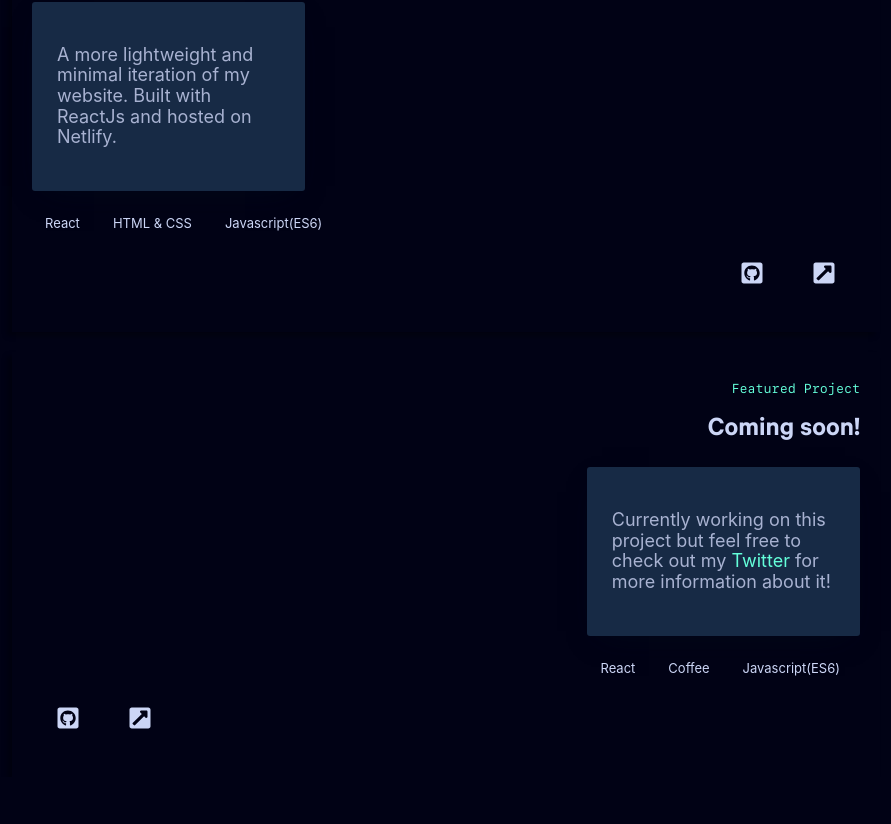
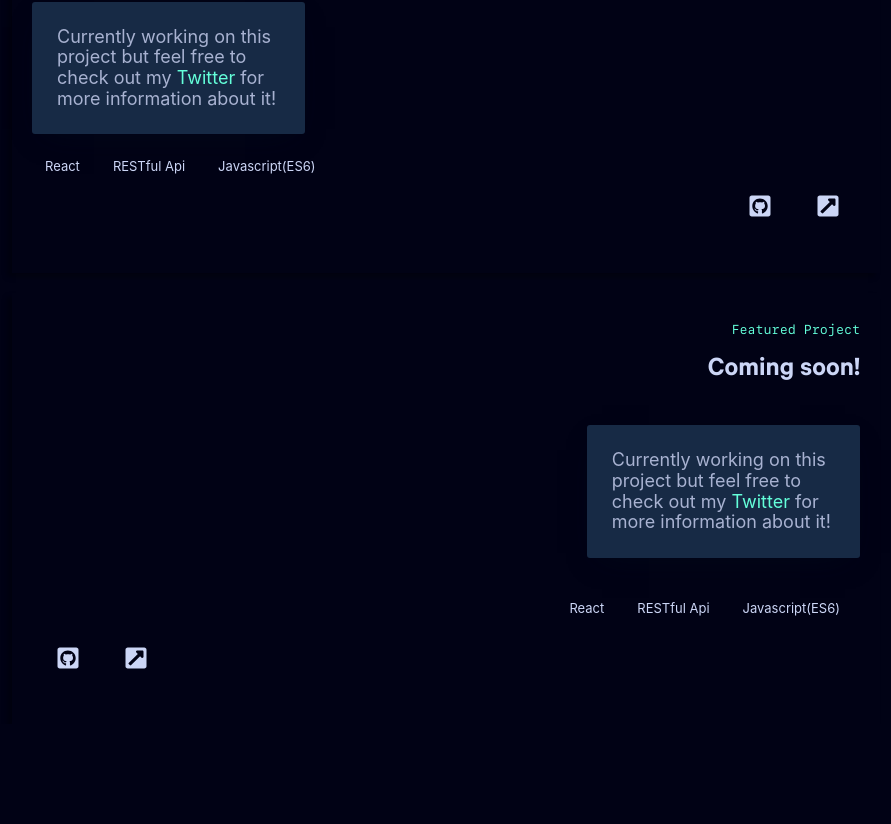
Before and after one commit to tommymaher15/Personal-Site-2.0-, a React (Create React App) app: page / in a window 1280 px wide. Shown: the part 1636-2460 px from the top of the page, without its empty margins (136-1027 px from the left). Built offline with nearby package versions, Linux system fonts and the light colour scheme.

Commit message:
BIG REFACTOR on the project cards before redesign! :rocket:

```diff
--- a/src/components/ProjectCards/ProjectCard1.js
+++ b/src/components/ProjectCards/ProjectCard1.js
@@ -1,63 +1,80 @@
 import React, { Component } from 'react'
 import styled from '@emotion/styled';
 import theme from '../../styles/theme';
-import { FaGithubSquare,FaExternalLinkSquareAlt  } from 'react-icons/fa';
-//import Image from "./project1.png";
+
+import Socials from "../Icons/Socials";
 //
+
+
+
+
+
+
+export default class ProjectCard1 extends Component {
+    render() {
+        return (
+            <Card>
+               <CardContent>
+               <h4>Featured Project</h4>
+               <h5>Coming soon!</h5>
+                <p>Currently working on this project but feel free to check out my
+                  <a href ="https://twitter.com/TommyMa88163906"> Twitter </a>
+                for more information about it!
+               </p>
+
+               <ul>
+                 <li>React</li>
+                 <li>RESTful Api</li>
+                 <li>Javascript(ES6)</li>
+
+               </ul>
+            <Socials />
+          </CardContent>
+        </Card>
+        )
+    }
+}
+
+
+
 
 
 const Card = styled.div`
  display: flex;
 flex-direction: column;
+justify-content: flex-start;
 background-color:${theme.colors.Navy};
-
 box-shadow: -5px 4px 5px 0px rgba(0, 0, 0, 0.3);
 width: 100%;
 
 @media (min-width: 768px) {
-
   padding: 20px;
 width:70%;
 margin-left:8em;
 };
-
 `;
 
-const SkillList = styled.ul`
-display: flex;
-flex-wrap: wrap;
-padding: 0px;
-margin: 25px 0px 10px;
-list-style: outside none none;
-align-content:flex-end;`;
 
-const SkillListItem = styled.li`
-padding-left:1em;
-font-size: 13px;
-color: ${theme.colors.vLightSlate};
-margin-right: 20px;
-margin-bottom: 7px;
-white-space: nowrap;
-;`;
+const CardContent = styled.div`
 
 
-const Heading1 = styled.h4`font-size: 13px;
+h4{
+  font-size: 13px;
 font-weight: normal;
 color: ${theme.colors.green};
 font-family: "SF Mono";
 font-weight:400;
 margin-top: 10px;
-padding-top: 0px;`;
+padding-top: 0px;}
 
-const Heading2= styled.h5`
-font-size: 28px;
+h5{font-size: 28px;
 margin: 0px 0px 20px;
 color:${theme.colors.vLightSlate};
 font-family:"Calibre";
-font-weight:600;
-`;
+font-weight:600;}
 
-const Paragraph = styled.div`padding: 25px;
+
+p{padding: 25px;
 color: rgb(168, 178, 209);
 font-size: 18px;
 border-radius: 3px;
@@ -67,95 +84,31 @@ width:65%;
 align-content:center;
 justify-content:center;
 
-
 @media (min-width: 768px){
 
-  width:33%;};
+  width:33%;
+}
+a{
+  color:${theme.colors.green};
+text-decoration:none;
+}
+}
 
-`;
-
-
-
-
-const SocialList = styled.ul`
-display: flex;
+ul{display: flex;
 flex-wrap: nowrap;
 padding: 0px;
 margin: 25px 0px 10px;
 list-style: outside none none;
-justify-content:flex-end;
-align-content:flex-end;
-top: -8rem;
-position:relative;
-top:3em;
-`;
+align-content:flex-start;}
+li
+{
+padding-left:1em;
+font-size: 13px;
+color: ${theme.colors.vLightSlate};
+margin-right: 20px;
+margin-bottom: 7px;
+white-space: nowrap;
+}
 
-const SocialListItem = styled.li`
-padding-left:1em;
-font-size: 24px;
-color: ${theme.colors.vLightSlate};
-margin-right: 1em;
-position:relative;
-top:-2.5em;
-white-space: nowrap;
-
-&:hover{
-  color:${theme.colors.green};
-  transform: scale(1.150);
-};
 
 `;
-
-const A = styled.a`
-
-text-decoration:none;
-color:inherit;
-`;
-
-
-
-
-export default class ProjectCard1 extends Component {
-    render() {
-        return (
-            <Card>
-
-            <Heading1>Featured Project</Heading1>
-            <Heading2>My Personal Website</Heading2>
-
-
-   <Paragraph>
-
-   <p>A more lightweight and minimal iteration of my website. Built with ReactJs and hosted on Netlify.
-    </p>
-
-   </Paragraph>
-
-            <SkillList>
-
-                <SkillListItem>React</SkillListItem>
-                <SkillListItem>HTML & CSS</SkillListItem>
-                <SkillListItem>Javascript(ES6)</SkillListItem>
-
-           </SkillList>
-
-
-          <SocialList>
-          <SocialListItem>
-         <A href="https://github.com/tommymaher15/Personal-Site-2.0-"> <FaGithubSquare/></A>
-          </SocialListItem>
-
-          <SocialListItem>
-
-          <A href="https://clever-nightingale-170988.netlify.app/"> <FaExternalLinkSquareAlt/></A>
-          </SocialListItem>
-
-          </SocialList>
-
-
-
-
-        </Card>
-        )
-    }
-}
--- a/src/components/ProjectCards/ProjectCard2.js
+++ b/src/components/ProjectCards/ProjectCard2.js
@@ -1,7 +1,35 @@
 import React, { Component } from 'react'
 import styled from '@emotion/styled';
 import theme from '../../styles/theme';
-import { FaGithubSquare,FaExternalLinkSquareAlt  } from 'react-icons/fa';
+import Socials from "../Icons/Socials";
+
+
+
+
+export default class ProjectCard1 extends Component {
+    render() {
+        return (
+            <Card>
+             <CardContent>
+               <h4>Featured Project</h4>
+               <h5>Coming soon!</h5>
+                <p>Currently working on this project but feel free to check out my
+                  <a href ="https://twitter.com/TommyMa88163906"> Twitter </a>
+                for more information about it!
+               </p>
+
+               <ul>
+                 <li>React</li>
+                 <li>RESTful Api</li>
+                 <li>Javascript(ES6)</li>
+
+               </ul>
+            <Socials />
+          </CardContent>
+        </Card>
+        )
+    }
+}
 
 
 
@@ -29,31 +57,24 @@ align-content:flex-end;
 justify-content:center;
 align-items:flex-end;
 flex-direction:column;
-`;
 
-
-
-
-
-const Heading1 = styled.h4`
-font-size: 13px;
+h4{
+  font-size: 13px;
 font-weight: normal;
 color: ${theme.colors.green};
 font-family: "SF Mono";
 font-weight:400;
 margin-top: 10px;
-padding-top: 0px;`;
+padding-top: 0px;}
 
-const Heading2= styled.h5`
-font-size: 28px;
+h5{font-size: 28px;
 margin: 0px 0px 20px;
 color:${theme.colors.vLightSlate};
 font-family:"Calibre";
-font-weight:600;
-`;
+font-weight:600;}
 
-const Paragraph = styled.div`
-padding: 25px;
+
+p{padding: 25px;
 color: rgb(168, 178, 209);
 font-size: 18px;
 border-radius: 3px;
@@ -63,121 +84,31 @@ width:65%;
 align-content:center;
 justify-content:center;
 
-
 @media (min-width: 768px){
 
   width:33%;
 }
+a{
+  color:${theme.colors.green};
+text-decoration:none;
+}
+}
 
-`;
-
-
-
-const SkillList = styled.ul`
-display: flex;
+ul{display: flex;
 flex-wrap: nowrap;
 padding: 0px;
 margin: 25px 0px 10px;
 list-style: outside none none;
-align-content:flex-start;`;
-
-const SkillListItem = styled.li`
+align-content:flex-start;}
+li
+{
 padding-left:1em;
 font-size: 13px;
 color: ${theme.colors.vLightSlate};
 margin-right: 20px;
 margin-bottom: 7px;
 white-space: nowrap;
-;`;
+}
 
 
-
-
-
-
-const SocialList = styled.ul`
-display: flex;
-flex-wrap: nowrap;
-padding: 0px;
-margin: 25px 0px 10px;
-list-style: outside none none;
-justify-content:flex-end;
-align-content:flex-end;
-top: -8rem;
-align-self:flex-start;
-position:relative;
-top:3em;
 `;
-
-const SocialListItem = styled.li`
-padding-left:1em;
-font-size: 24px;
-color: ${theme.colors.vLightSlate};
-margin-right: 1em;
-position:relative;
-top:-2.5em;
-white-space: nowrap;
-&:hover{
-  color:${theme.colors.green};
-  transform: scale(1.150);
-};
-`;
-
-const A = styled.a`
-
-text-decoration:none;
-color:inherit;
-
-`;
-
-const Anc = styled.a`
-color:${theme.colors.green};
-text-decoration:none;
-`;
-
-
-/* Reverse the Content. Think this one through.*/
-
-
-export default class ProjectCard1 extends Component {
-    render() {
-        return (
-            <Card>
-             <CardContent>
-            <Heading1>Featured Project</Heading1>
-            <Heading2>Coming soon!</Heading2>
-
-
-   <Paragraph>
-   <p>Currently working on this project but feel free to check out my <Anc href ="https://twitter.com/TommyMa88163906">Twitter</Anc> for more information about it!
-    </p>
-
-   </Paragraph>
-
-            <SkillList>
-
-                <SkillListItem>React</SkillListItem>
-                <SkillListItem>Coffee</SkillListItem>
-                <SkillListItem>Javascript(ES6)</SkillListItem>
-
-           </SkillList>
-
-
-          <SocialList>
-          <SocialListItem>
-         <A href="https://github.com/tommymaher15/Personal-Site-2.0-"> <FaGithubSquare/></A>
-          </SocialListItem>
-
-          <SocialListItem>
-
-          <A href=""> <FaExternalLinkSquareAlt/></A>
-          </SocialListItem>
-
-          </SocialList>
-
-          </CardContent>
-
-        </Card>
-        )
-    }
-}
```
